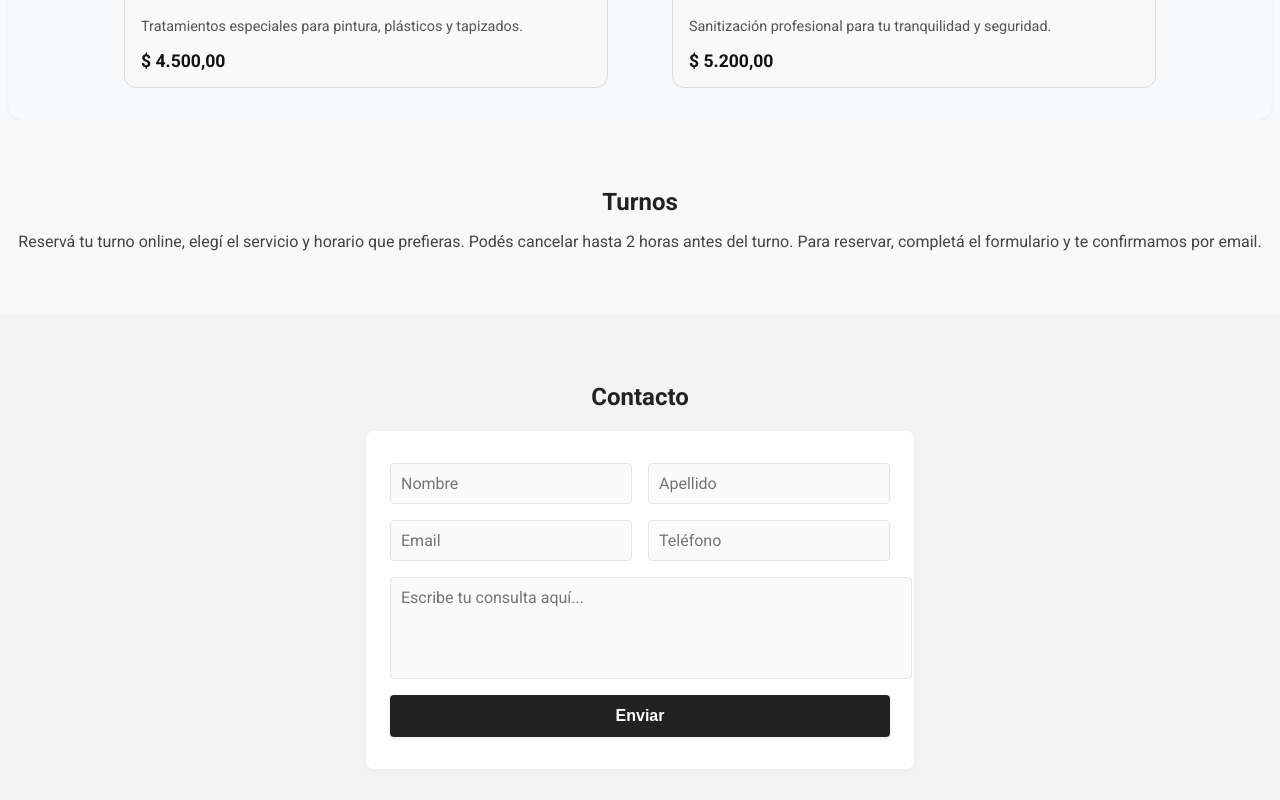
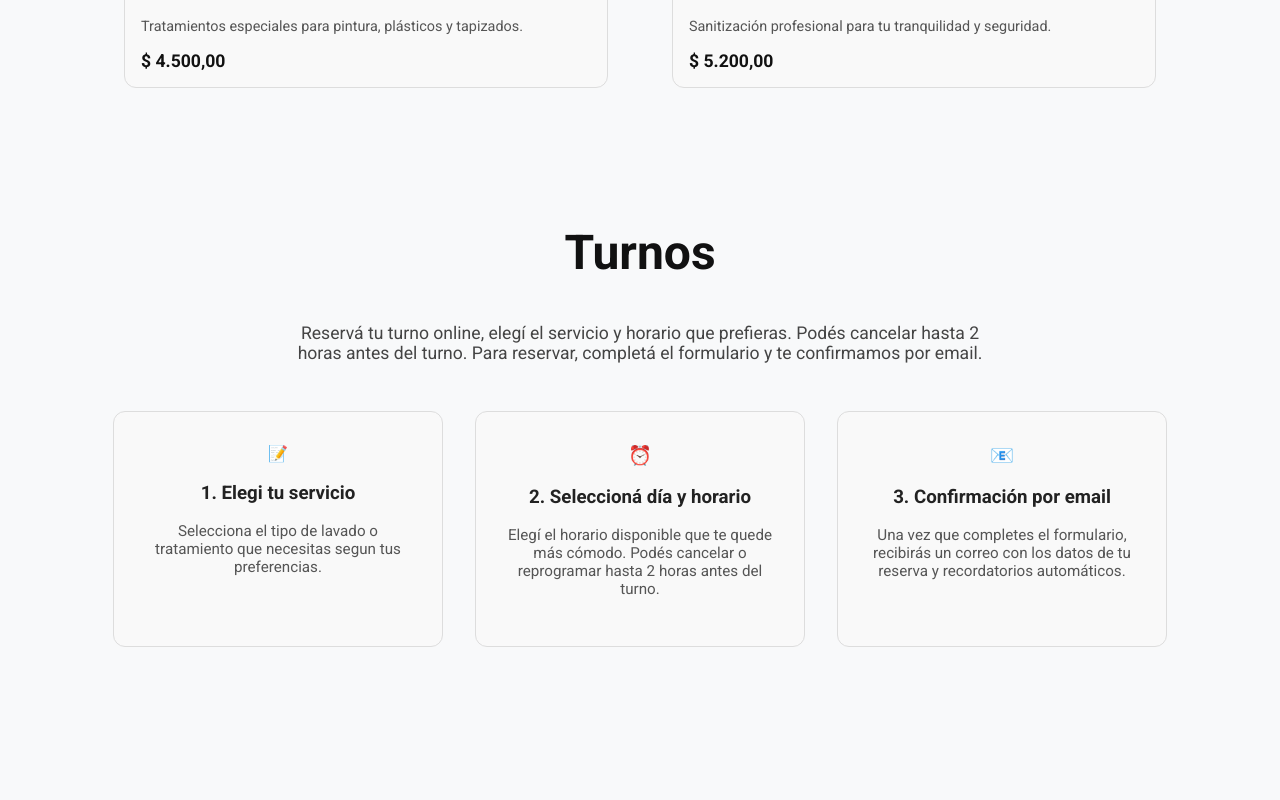
Before and after one commit to JuanPabloRomero00/CarwashFreaks, a React (Vite) app in the folder frontend/: page / in a window 1280 px wide. Shown: the part 1480-2280 px from the top of the page. Built offline with nearby package versions, Linux system fonts and the light colour scheme; the HTML template or start-up script is replaced by a standard one.

Commit message:
Se creo la seccion Turnos dentro del home

```diff
--- a/frontend/src/index.css
+++ b/frontend/src/index.css
@@ -106,7 +106,7 @@ body {
   .login-img {
     height: 180px;
   }
-} */
+}
 
 /* ==========================================
               Footer styles
@@ -524,6 +524,7 @@ body {
   font-size: 1.2rem;
   margin-bottom: 18px;
 }
+
 .reservar-btn {
   background: #222;
   color: #fff;
@@ -540,24 +541,80 @@ body {
 }
 
 
+/* ========================
+        RESERVA
+======================== */
 .turnos-section {
-  padding: 48px 0;
-  background: #f8f8f8;
+  display: flex;
+  flex-direction: column;
+  align-items: center;
+  justify-content: center;
+  padding: 4rem 2rem;
+}
+
+.turnos-section h2 {
+  font-size: 3rem;
+  font-weight: 800;
+  margin-bottom: 1.5rem;
+  color: #111;
   text-align: center;
 }
-.turnos-section h2 {
-  font-size: 1.5rem;
-  font-weight: bold;
-  margin-bottom: 16px;
-}
-.turnos-section p {
-  font-size: 1rem;
+
+.turnos-section .intro {
+  font-size: 1.1rem;
   color: #444;
+  text-align: center;
+  max-width: 700px;
+  margin-bottom: 3rem;
 }
 
+.steps-container {
+  display: flex;
+  flex-wrap: wrap;
+  justify-content: center;
+  gap: 2rem;
+  margin-bottom: 2.5rem;
+}
+
+.step {
+  background: #f9f9f9;
+  border: 1px solid #ddd;
+  border-radius: 12px;
+  padding: 2rem 1.5rem;
+  width: 280px;
+  text-align: center;
+  transition: transform 0.2s, box-shadow 0.2s;
+}
+
+.step:hover{
+  transform: translateY(-4px);
+  box-shadow: 0 4px 12px rgba(0, 0, 0, 0.08);
+}
+
+.step-icon {
+  font-size: 1.2rem;
+  font-weight: 600;
+  margin-bottom: 0.5rem;
+  color: #222;
+}
+
+.step p {
+  font-size: 0.95rem;
+  color: #555;
+}
+
+/* ==============================
+          CONTACTO
+=============================== */
+#contacto h2 {
+  font-size: 3rem;
+  font-weight: 800;
+  margin-bottom: 1.5rem;
+  color: #111;
+  text-align: center;
+}
 .contacto-section {
   padding: 48px 0;
-  background: #f3f3f3;
   text-align: center;
 }
 .contact-form {
@@ -749,8 +806,6 @@ body {
 ==================================== */
 .services-section {
   padding: 2rem;
-  border-radius: 16px;
-  box-shadow: 0 2px 6px rgba(0, 0, 0, 0.05);
   max-width: 1200px;
   margin: auto;
 }
--- a/frontend/src/pages/Home.jsx
+++ b/frontend/src/pages/Home.jsx
@@ -1,25 +1,25 @@
-import React, { useRef } from 'react';
-import { useNavigate } from 'react-router-dom';
-import Header from '../components/Header';
-import Footer from '../components/Footer';
-import Services from '../components/Services';
+import React, { useRef } from "react";
+import { useNavigate } from "react-router-dom";
+import Header from "../components/Header";
+import Footer from "../components/Footer";
+import Services from "../components/Services";
 
 const Home = () => {
   const serviciosRef = useRef(null);
   const turnosRef = useRef(null);
   const contactoRef = useRef(null);
 
-
   const navigate = useNavigate();
   // Simulación de autenticación (reemplazar por lógica real)
   const isAuthenticated = false;
 
   // Scroll helpers para navegación interna
-  const scrollTo = ref => ref.current && ref.current.scrollIntoView({ behavior: 'smooth' });
+  const scrollTo = (ref) =>
+    ref.current && ref.current.scrollIntoView({ behavior: "smooth" });
 
   const handleReservarHero = () => {
     if (!isAuthenticated) {
-      navigate('/login');
+      navigate("/login");
     } else {
       scrollTo(turnosRef);
     }
@@ -33,26 +33,69 @@ const Home = () => {
         <section id="hero" className="hero-section">
           <div className="hero-slider">
             {/* Aquí iría el slider de imágenes, por ahora placeholder */}
-            <img src="/img/carwash-section.png" alt="Carwash" className="hero-img" />
+            <img
+              src="/img/carwash-section.png"
+              alt="Carwash"
+              className="hero-img"
+            />
             <div className="hero-overlay">
               <h1>¡Tu auto como nuevo, siempre!</h1>
-              <p>Servicio profesional de lavado y detailing en CarwashFreaks.</p>
-              <button className="reservar-btn" onClick={handleReservarHero}>Reservar turno</button>
+              <p>
+                Servicio profesional de lavado y detailing en CarwashFreaks.
+              </p>
+              <button className="reservar-btn" onClick={handleReservarHero}>
+                Reservar turno
+              </button>
             </div>
           </div>
         </section>
 
         {/* Servicios Section */}
-        <section id="servicios" ref={serviciosRef} className="servicios-section">
+        <section
+          id="servicios"
+          ref={serviciosRef}
+          className="servicios-section"
+        >
           <Services />
         </section>
 
         {/* Turnos Section */}
         <section id="turnos" ref={turnosRef} className="turnos-section">
           <h2>Turnos</h2>
-          <p>
-            Reservá tu turno online, elegí el servicio y horario que prefieras. Podés cancelar hasta 2 horas antes del turno. Para reservar, completá el formulario y te confirmamos por email.
+          <p className="intro">
+            Reservá tu turno online, elegí el servicio y horario que prefieras.
+            Podés cancelar hasta 2 horas antes del turno. Para reservar,
+            completá el formulario y te confirmamos por email.
           </p>
+
+          <div className="steps-container">
+            <div className="step">
+              <div className="step-icn">📝</div>
+              <h3>1. Elegi tu servicio</h3>
+              <p>
+                Selecciona el tipo de lavado o tratamiento que necesitas segun
+                tus preferencias.
+              </p>
+            </div>
+
+            <div className="step">
+              <div className="step-icon">⏰</div>
+              <h3>2. Seleccioná día y horario</h3>
+              <p>
+                Elegí el horario disponible que te quede más cómodo. Podés
+                cancelar o reprogramar hasta 2 horas antes del turno.
+              </p>
+            </div>
+
+            <div className="step">
+              <div className="step-icon">📧</div>
+              <h3>3. Confirmación por email</h3>
+              <p>
+                Una vez que completes el formulario, recibirás un correo con los
+                datos de tu reserva y recordatorios automáticos.
+              </p>
+            </div>
+          </div>
         </section>
 
         {/* Contacto Section */}
@@ -61,14 +104,31 @@ const Home = () => {
           <form className="contact-form">
             <div className="form-row">
               <input type="text" name="nombre" placeholder="Nombre" required />
-              <input type="text" name="apellido" placeholder="Apellido" required />
+              <input
+                type="text"
+                name="apellido"
+                placeholder="Apellido"
+                required
+              />
             </div>
             <div className="form-row">
               <input type="email" name="email" placeholder="Email" required />
-              <input type="tel" name="telefono" placeholder="Teléfono" required />
+              <input
+                type="tel"
+                name="telefono"
+                placeholder="Teléfono"
+                required
+              />
             </div>
-            <textarea name="consulta" placeholder="Escribe tu consulta aquí..." rows={4} required />
-            <button type="submit" className="enviar-btn">Enviar</button>
+            <textarea
+              name="consulta"
+              placeholder="Escribe tu consulta aquí..."
+              rows={4}
+              required
+            />
+            <button type="submit" className="enviar-btn">
+              Enviar
+            </button>
           </form>
         </section>
       </main>
```
